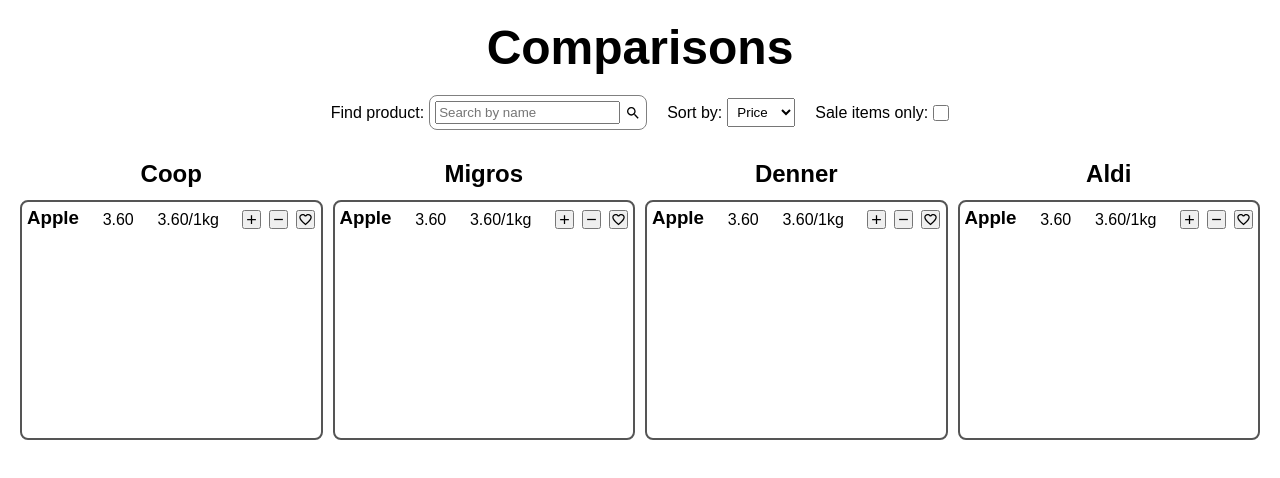
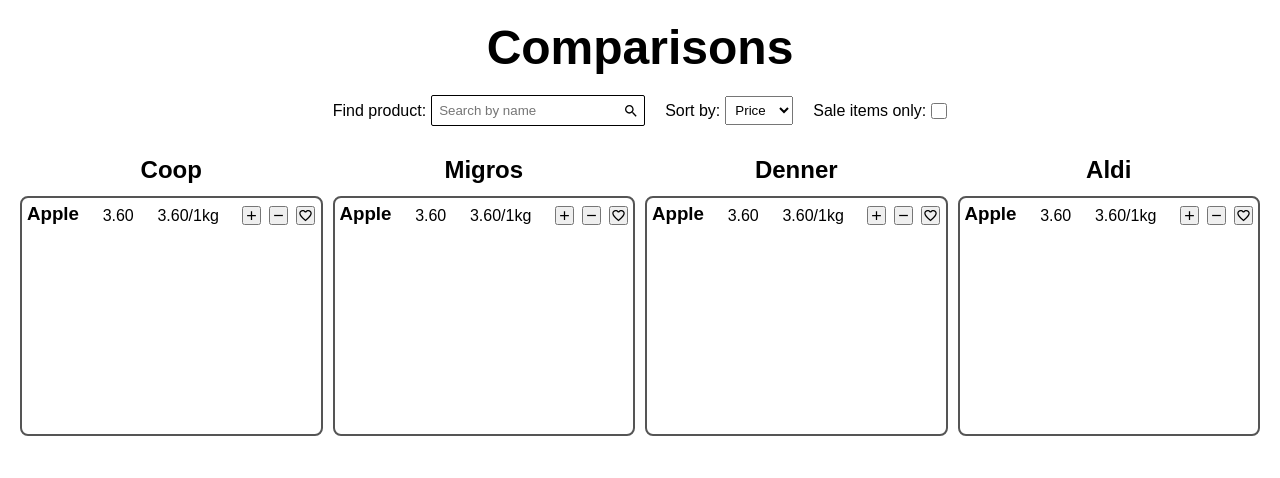
Before and after one commit to bryturner/grocery-comparison-client, a React (Create React App) app: page / in a window 1280 px wide. Shown: the top 478 px of the page. Built offline with nearby package versions, Linux system fonts and the light colour scheme.

Commit message:
style change

```diff
--- a/src/components/Inputs/SearchBox.jsx
+++ b/src/components/Inputs/SearchBox.jsx
@@ -9,8 +9,8 @@
 const Wrapper = styled.div`
   display: flex;
   gap: 0.5rem;
-  border: 0.5px solid gray;
-  border-radius: 8px;
+  border: 0.5px solid black;
+  border-radius: 2px;
   align-items: center;
   padding: 0.5rem;
 `;
@@ -19,6 +19,7 @@
 
 const SearchInput = styled.input`
   padding: 0.2rem;
+  border: none;
 `;
 
 function SearchBox() {
```
Also changed, not shown: src/components/GroceryList/GroceryList.jsx (deleted), 1 other file (tests, documents, lock files or other folders).
